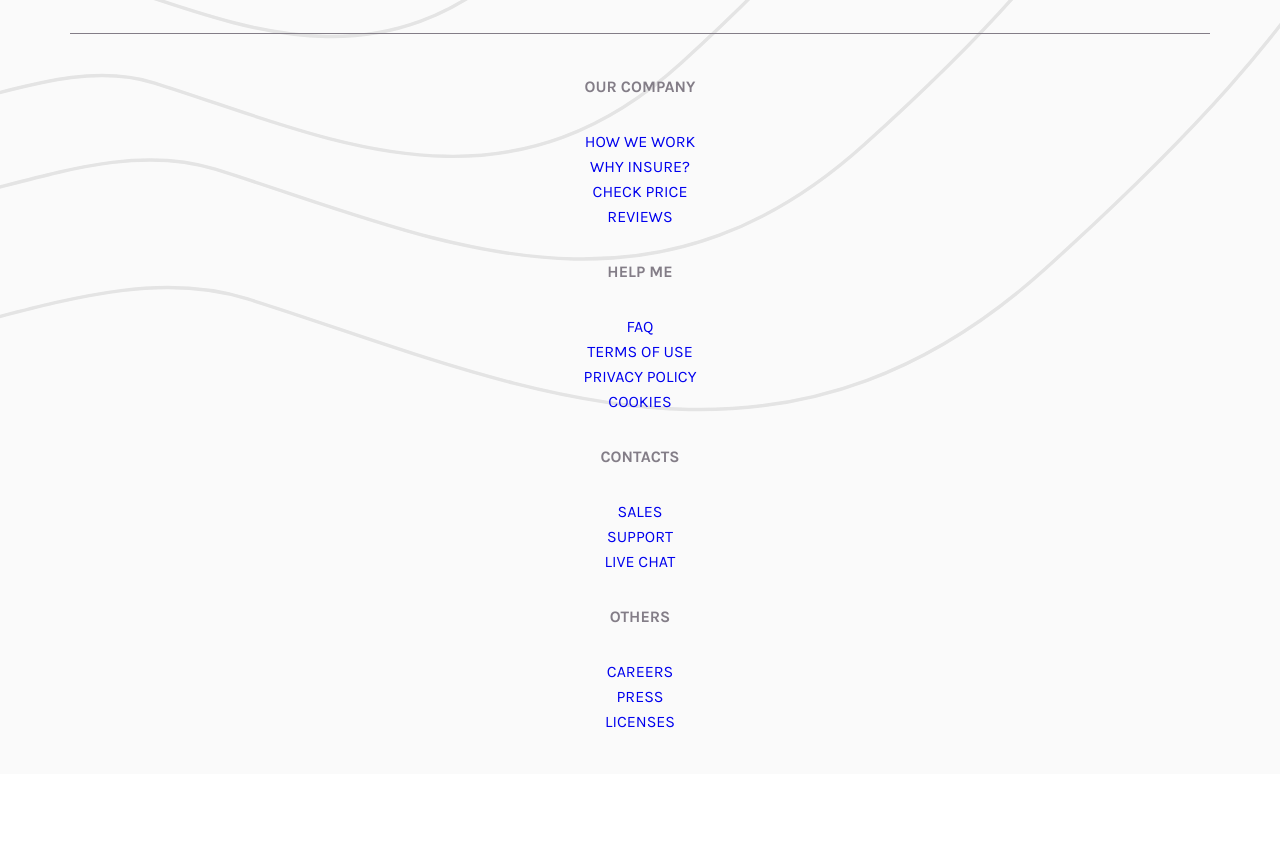
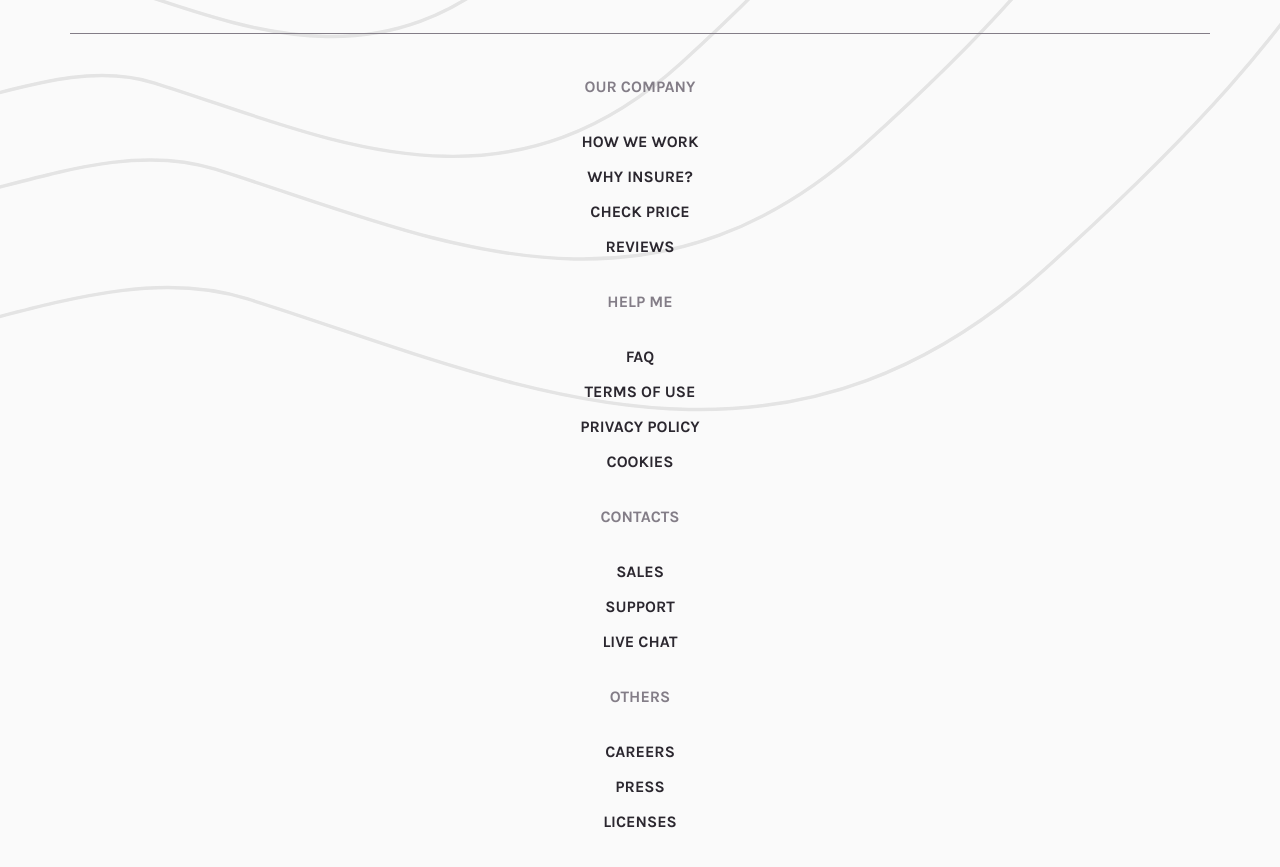
Before and after one commit to higor-costa/pagina-de-destino-insure, a React (Vite) app: page / in a window 1280 px wide. Shown: the part 3820-4687 px from the top of the page. Before the commit the page ends 4594 px from the top, so only its background shows below. Built offline with nearby package versions, Linux system fonts and the light colour scheme.

Commit message:
Declara estilo dos links do footer

```diff
--- a/src/style/components/Footer.module.scss
+++ b/src/style/components/Footer.module.scss
@@ -61,4 +61,19 @@ footer {
     color: $violeta-acinzentado-escuro;
     margin-bottom: 30px;
   }
+
+  .linkList {
+    @include displayFlex;
+    flex-direction: column;
+    gap: 10px;
+
+    a {
+      color: $violeta-muito-escuro;
+      font-weight: bold;
+      transition: text-decoration .3s;
+      &:hover {
+        text-decoration: underline;
+      }
+    }
+  }
 }
```
